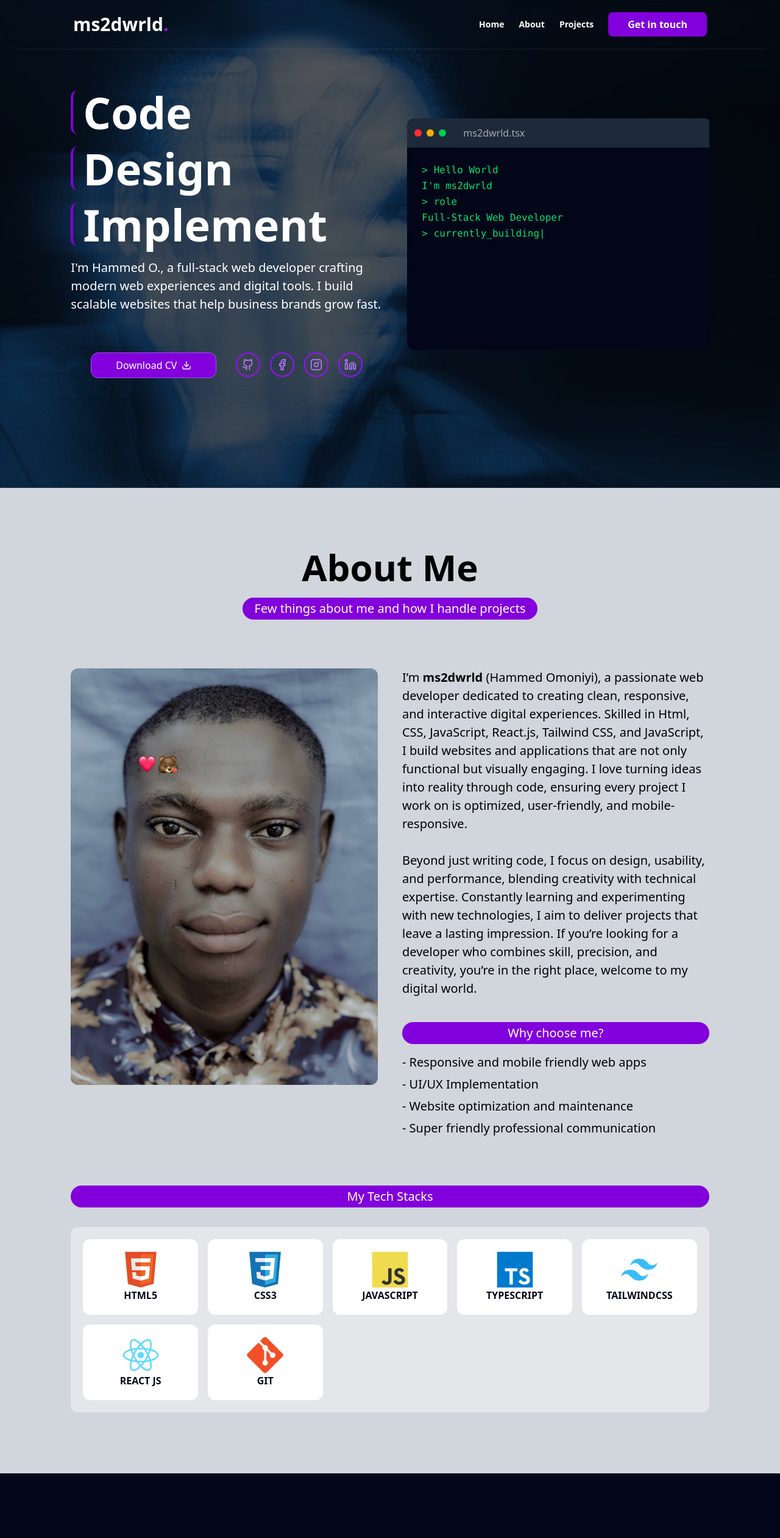
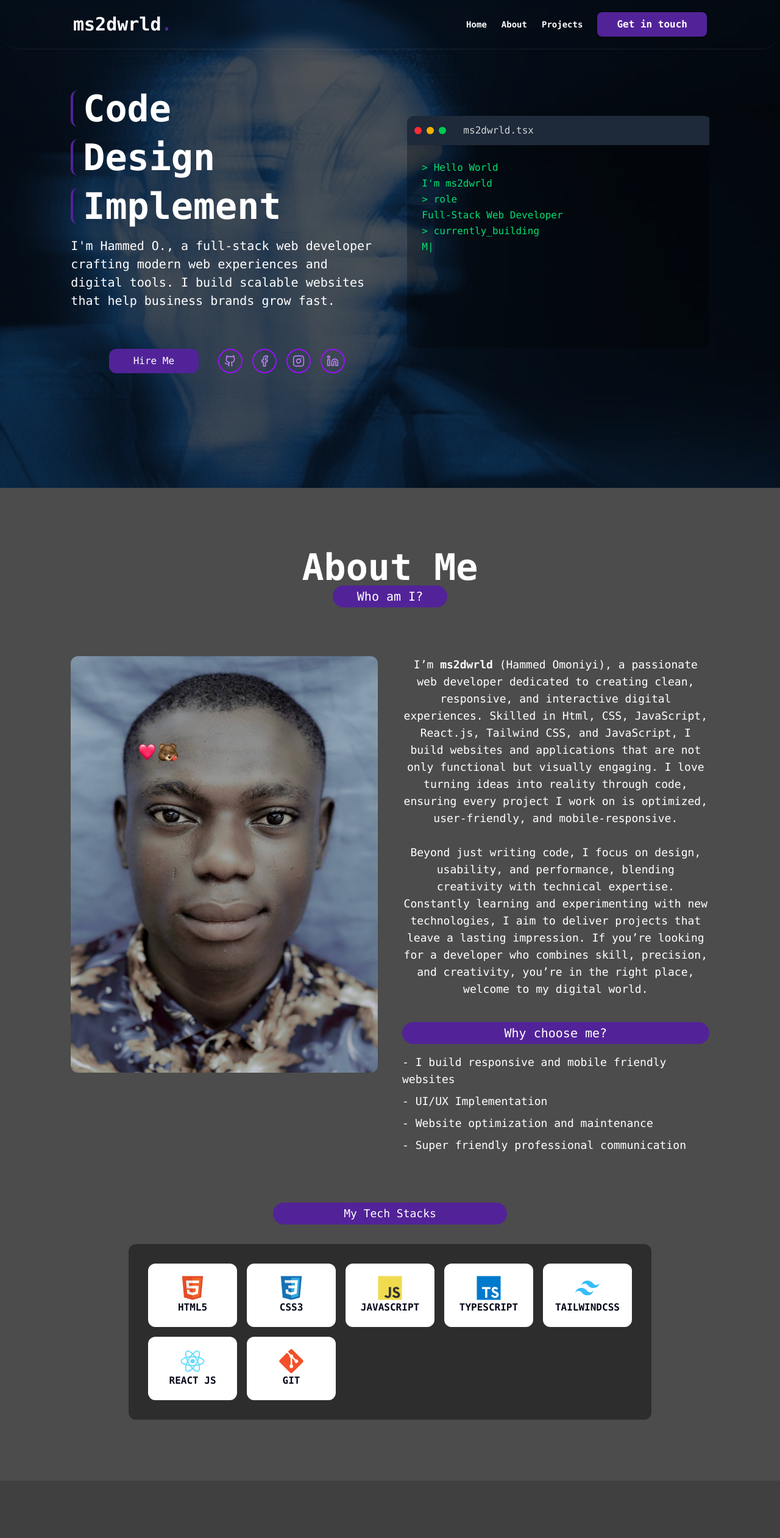
Before and after one commit to MORESUCCESS/react-portfolio, a React (Vite) app: page / in a window 1280 px wide. Shown: the top 2522 px of the page at 61% size. Built offline with nearby package versions, Linux system fonts and the light colour scheme.

Commit message:
Restructured my entire portfolio

```diff
--- a/src/components/footer.jsx
+++ b/src/components/footer.jsx
@@ -3,7 +3,7 @@ import { Mail } from "lucide-react";
 
 const Footer = ()=>{
     return(
-       <div className="bg-[#020618] py-10">
+       <div className="bg-black/80 py-10 font-mono">
             <div className="mx-auto w-9/11">
                 <div className="grid lg:grid-cols-2">
                     <div className="flex items-start flex-col space-y-2 pb-4 border-b-white/60 w-fit">
@@ -17,7 +17,7 @@ const Footer = ()=>{
                     </div>
                 </div>
 
-            <div className="text-white/70 py-4 text-center mb-10">
+            <div className="text-white/70 py-4 text-center mb-10 border-t-1 mt-5">
                 <p className="text-sm">&copy; 2026 ms2dwrld (Hammed Omoniyi)</p>
             </div>
             </div>
--- a/src/components/hero.jsx
+++ b/src/components/hero.jsx
@@ -1,4 +1,3 @@
-import { Download } from "lucide-react";
 import SocialIcons from "./socialIcons";
 import TerminalHero from "./terminal";
 import { motion } from "framer-motion";
@@ -6,7 +5,7 @@ import { motion } from "framer-motion";
 
 const Hero = ()=>{
     return(
-        <div className="flex gap-10 lg:flex-row flex-col items-center justify-center lg:justify-between">
+        <div className="font-mono flex gap-10 lg:flex-row flex-col items-center justify-center lg:justify-between">
             <div className="lg:max-w-lg py-0 space-y-6 flex flex-col lg:items-center lg:text-start text-start lg:order-none order-2">
                 <motion.div className="text-white space-y-5"
                 initial={{ opacity: 0, y: 50 }}
@@ -15,10 +14,10 @@ const Hero = ()=>{
                 exit={{ x: "100%", transition: { duration: 0.1 } }}
                 >
                     {/* <p className="text-xl lg:mb-0 mb-2">Full-Stack Web Developer</p> */}
-                    <h1 className="lg:text-7xl text-5xl font-bold border-l-4 pl-4 border-purple-700 rounded-xl">Code</h1>
-                    <p className="lg:text-7xl text-5xl text-white font-bold pl-4 border-l-4 border-purple-700 rounded-xl">Design</p>
-                    <p className="lg:text-7xl text-5xl text-white font-bold pl-4 border-l-4 border-purple-700 rounded-xl">Implement</p>
-                    <p className="lg:mt-5 mt-8 text-[20px]">I'm Hammed O., a full-stack web developer crafting modern web experiences and digital tools. I build scalable websites that help business brands grow fast.</p>
+                    <h1 className="lg:text-6xl text-4xl font-bold border-l-4 pl-4 border-[#522398] rounded-xl">Code</h1>
+                    <p className="lg:text-6xl text-4xl text-white font-bold pl-4 border-l-4 border-[#522398] rounded-xl">Design</p>
+                    <p className="lg:text-6xl text-4xl text-white font-bold pl-4 border-l-4 border-[#522398] rounded-xl">Implement</p>
+                    <p className="lg:mt-5 mt-8 lg:text-[20px]">I'm Hammed O., a full-stack web developer crafting modern web experiences and digital tools. I build scalable websites that help business brands grow fast.</p>
                 </motion.div>
                 <motion.div className="items-start mt-10 flex lg:flex-row flex-col gap-8"
                     initial={{ opacity: 0, x: 50 }}
@@ -26,9 +25,9 @@ const Hero = ()=>{
                     transition={{ duration: 2 }}
                     exit={{ y: "100%", transition: { duration: 0.1 } }}
                 >
-                    <a href="/cv_download.pdf" download className="bg-purple-700 text-white hover:bg-purple-600 duration-300 cursor-pointer text-purple-400 border border-purple-500 flex items-center gap-2 rounded-xl py-2 px-10">
-                        Download CV
-                        <Download className="w-4 h-4"/>
+                    <a href="#contactme" className="bg-[#522398] text-white duration-300 cursor-pointer flex items-center gap-2 rounded-xl py-2 px-10">
+                        Hire Me
+                        {/* <Download className="w-4 h-4"/> */}
                     </a>
                     <SocialIcons/>
                 </motion.div>
--- a/src/components/navBar.jsx
+++ b/src/components/navBar.jsx
@@ -2,16 +2,16 @@ import NavLinksItems from "./navLinksItems";
 
 const NavBar = ()=>{
     return(
-        <nav className="fixed top-0 w-full rounded-4xl lg:py-5 py-2 z-100 border-b border-white/8 backdrop-blur flex items-center justify-between lg:px-30 px-6">
+        <nav className="font-mono fixed top-0 w-full rounded-4xl lg:py-5 py-2 z-100 border-b border-white/8 backdrop-blur flex items-center justify-between lg:px-30 px-6">
             <div>
-                <h1 className="lg:text-3xl text-white font-bold">ms2dwrld<span className="text-3xl text-purple-600">.</span></h1>
+                <h1 className="lg:text-3xl text-white font-bold">ms2dwrld<span className="text-3xl text-[#522398]">.</span></h1>
 
             </div>
                 <div className="flex gap-6 items-center">
                         <ul className="lg:block hidden text-white font-semibold text-sm cursor-pointer space-x-6">
                             <NavLinksItems/>
                         </ul>
-                    <a href="#contactme" className="hidden lg:block hover:scale-105 duration-300 hover:bg-purple-600 cursor-pointer text-white font-bold bg-purple-700 py-2 px-8 rounded-lg">Get in touch</a>
+                    <a href="#contactme" className="hidden lg:block hover:scale-105 duration-300 hover:bg-purple-600 cursor-pointer text-white font-bold bg-[#522398] py-2 px-8 rounded-lg">Get in touch</a>
                 </div>
 
                 <div className="lg:hidden">
--- a/src/components/socialIcons.jsx
+++ b/src/components/socialIcons.jsx
@@ -6,7 +6,7 @@ const SocialIcons = ()=>{
             <a href="https://github.com/MORESUCCESS" target="_blank" className="flex duration-300 items-center py-2 px-2 hover:bg-purple-800 hover:text-white cursor-pointer rounded-full text-purple-400 border-2 border-purple-600">
                 <Github className="w-5 h-5"/>
             </a>
-            <a href="https://www.facebook.com/share/1DMU72kPo4/?mibextid=wwXlfr" target="_blank" className="flex duration-300 items-center py-1.5 px-2 hover:bg-purple-700 hover:text-white cursor-pointer rounded-full text-purple-400 border-2 border-purple-600">
+            <a href="https://www.facebook.com/share/17HXPigjtm/?mibextid=wwXIfr" target="_blank" className="flex duration-300 items-center py-1.5 px-2 hover:bg-purple-700 hover:text-white cursor-pointer rounded-full text-purple-400 border-2 border-purple-600">
                 <Facebook className="w-5 h-5"/>
             </a>
             <a href="https://www.instagram.com/ms2dwrld" target="_blank" className="flex duration-300 items-center py-1.5 px-2 hover:bg-purple-700 hover:text-white cursor-pointer rounded-full text-purple-400 border-2 border-purple-600">
--- a/src/components/terminal.jsx
+++ b/src/components/terminal.jsx
@@ -64,14 +64,14 @@ const TerminalHero = () => {
   }, [charIndex, lineIndex]);
 
   return (
-    <div className="bg-[#020618] rounded-xl shadow-lg overflow-hidden w-[500px] h-[380px]">
+    <div className="font-mono bg-black/30 rounded-xl shadow-lg overflow-hidden w-[500px] h-[380px]">
 
       {/* terminal header */}
       <div className="flex gap-2 p-3 bg-gray-800 items-center">
         <span className="w-3 h-3 bg-red-500 rounded-full"></span>
         <span className="w-3 h-3 bg-yellow-500 rounded-full"></span>
         <span className="w-3 h-3 bg-green-500 rounded-full"></span>
-        <p className="ml-5 text-white/60">ms2dwrld.tsx</p>
+        <p className="ml-5 text-white/80">ms2dwrld.tsx</p>
       </div>
 
       {/* terminal body */}
--- a/src/pages/home.jsx
+++ b/src/pages/home.jsx
@@ -23,6 +23,15 @@ const techItem = {
 }
 
     const projects=[
+        {
+            title: "Da-Lead",
+            image: "dalead.PNG",
+            description: "A platform that help freelancers and hustlers find the right leads, and let them know why the should reach out to them.",
+            stack: "TypScript, TailwindCSS, Framer motion +1",
+            live: "https://da-lead.vercel.app/",
+            githubLink: "https://github.com/MORESUCCESS/da-lead.git",
+            status: "Completed"
+        },
         {
             title: "Gemini Clone",
             image: "geminiClone.png",
@@ -87,7 +96,7 @@ const techItem = {
   return (
     <>
       <motion.div
-        className="lg:min-h-screen h-full lg:overflow-hidden bg-center bg-no-repeat bg-cover relative lg:py-30 py-40 lg:pb-0 pb-20"
+        className="font-mono lg:min-h-screen h-full lg:overflow-hidden bg-center bg-no-repeat bg-cover relative lg:py-30 py-40 lg:pb-0 pb-20"
          initial={{ opacity: 0, y: 80 }}
         animate={{ opacity: 1, y: 0 }}
         transition={{ duration: 0.8, ease: "easeOut" }}
@@ -105,16 +114,16 @@ const techItem = {
       </motion.div>
 
       {/* about me */}
-      <section id="aboutme" className="bg-gray-300">
-        <div className="w-9/11 mx-auto py-25">
-          <motion.div className="flex flex-col items-center justify-center space-y-5"
+      <section id="aboutme" className="bg-black/70 font-mono">
+        <div className="w-9/11 mx-auto lg:py-25 py-20">
+          <motion.div className="flex flex-col items-center justify-center"
             initial={{ opacity: 0, y: 60 }}
             whileInView={{ opacity: 1, y: 0 }}
             viewport={{ once: true }}
             transition={{ duration: 2 }}
           >
-            <h1 className="text-6xl font-bold text-center">About Me</h1>
-            <p className="mb-20 text-center lg:text-xl bg-purple-700 text-white py-1 rounded-full w-fit px-5">Few things about me and how I handle projects</p>
+            <h1 className="lg:text-6xl text-3xl text-white font-bold text-center font-mono">About Me</h1>
+            <p className="mb-20 text-center lg:text-xl bg-[#522398] text-white py-1 rounded-full w-fit px-10 font-mono">Who am I?</p>
           </motion.div>
           <motion.div className="grid lg:grid-cols-2 gap-10 items-start"
             initial={{ opacity: 0, y: 60 }}
@@ -130,7 +139,7 @@ const techItem = {
             </div>
 
             <div>
-              <p className="lg:text-[20px]">
+              <p className="lg:text-lg text-white text-center font-mono">
                 I’m <b>ms2dwrld</b> (Hammed Omoniyi), a passionate web developer dedicated to creating clean, responsive, and interactive digital experiences. Skilled in Html, CSS, JavaScript, React.js, Tailwind CSS, and JavaScript, I build websites and applications that are not only functional but visually engaging. I love turning ideas into reality through code, ensuring every project I work on is optimized, user-friendly, and mobile-responsive.
 
                 <br/><br/>Beyond just writing code, I focus on design, usability, and performance, blending creativity with technical expertise. Constantly learning and experimenting with new technologies, I aim to deliver projects that leave a lasting impression.
@@ -144,10 +153,10 @@ const techItem = {
                 viewport={{ once: true }}
                 transition={{ duration: 0.7 }}
               >
-                <p className="mt-10 text-center lg:text-xl bg-purple-700 text-white py-1 rounded-full w-full px-5"
+                <p className="mt-10 text-center lg:text-xl bg-[#522398] text-white py-1 rounded-full w-full"
                 >Why choose me?</p>
-                <div className="space-y-2 mt-4 lg:text-xl">
-                    <p>- Responsive and mobile friendly web apps</p>
+                <div className="space-y-2 mt-4 lg:text-lg text-white">
+                    <p>- I build responsive and mobile friendly websites</p>
                     <p>- UI/UX Implementation</p>
                     <p>- Website optimization and maintenance</p>
                     <p>- Super friendly professional communication</p>
@@ -156,9 +165,9 @@ const techItem = {
             </div>
           </motion.div>
 
-          <div className="mt-20">
-                <p className="mb-8 text-center text-xl bg-purple-700 text-white py-1 rounded-full w-full px-5">My Tech Stacks</p>
-                <motion.div className="grid lg:grid-cols-5 grid-cols-2 place-items-start gap-4 bg-white/40 p-5 rounded-xl"
+          <div className="mt-20 flex flex-col items-center jsutify-center">
+                <p className="mb-8 text-center bg-[#522398] lg:text-lg text-white py-1 rounded-full lg:w-sm lg-px-0 px-23">My Tech Stacks</p>
+                <motion.div className="grid lg:grid-cols-5 grid-cols-2 place-items-start gap-4 bg-black/40 p-8 rounded-xl"
                     variants={container}
                     initial="hidden"
                     whileInView="show"
@@ -168,10 +177,10 @@ const techItem = {
                         techStack.map((item, index)=>(
                             <motion.div key={index}
                             variants={techItem}
-                            className="duration-300 w-full hover:scale-110 transition-transform flex space-y-2 cursor-pointer w-[130px] rounded-xl flex-col bg-white p-5 items-center justify-center">
+                            className="duration-300 w-full hover:scale-110 transition-transform flex space-y-2 cursor-pointer rounded-xl flex-col bg-white p-5 items-center justify-center">
                                 <div className="flex flex-col items-center jsutify-center">
                                     <img src={item.stack}
-                                    className="w-[60px] h-[60px]"
+                                    className="w-[40px] h-[40px]"
                                     alt={item.stack}/>
                                     <p className="text-[#020618] font-bold">{item.name}</p>
                                 </div>
@@ -184,7 +193,7 @@ const techItem = {
       </section>
 
       {/* Projects */}
-      <section id="projects" className="py-25 bg-[#020618]">
+      <section id="projects" className="py-25 bg-black/75 font-mono">
         <div className="mx-auto w-9/11">
             <motion.div className="flex flex-col items-center justify-center space-y-5"
                 initial={{ opacity: 0, x: -80 }}
@@ -192,8 +201,8 @@ const techItem = {
                 viewport={{ once: true }}
                 transition={{ duration: 0.7 }}
             >
-                <h1 className="text-6xl font-bold text-center text-white">Projects</h1>
-                <p className="lg:mb-20 text-center lg:text-xl bg-purple-700 text-white py-1 rounded-full w-fit px-5">Here are the lists of projects I have built successfully!</p>
+                <h1 className="lg:text-6xl text-3xl font-bold text-center text-white">Projects</h1>
+                <p className="lg:mb-10 text-center lg:text-xl bg-[#522398] text-white py-1 rounded-full w-fit px-5">Here are the lists of projects I have built successfully!</p>
             </motion.div>
             <div className="grid lg:grid-cols-3 py-20 lg:gap-10 gap-20">
                 {
@@ -211,7 +220,7 @@ const techItem = {
                                 <p className="italic text-purple-400">{item.stack}</p>
                                 <div className="flex items-center justify-between mt-5">
                                     <button>
-                                        <a href={item.live} target="_blank" className="flex gap-2 bg-purple-700 py-2 px-5 rounded-lg hover:bg-purple-500">
+                                        <a href={item.live} target="_blank" className="flex gap-2 bg-[#522398] py-2 px-5 rounded-lg hover:bg-purple-500">
                                             View Project
                                             <ArrowRight/>
                                         </a>
@@ -223,7 +232,7 @@ const techItem = {
                                 </div>
                             </div>
 
-                            <p className="absolute top-3 left-5 bg-green-400 px-5 rounded-full">{item.status}</p>
+                            <p className="absolute text-xs top-3 left-5 bg-green-400 px-5 py-1 rounded-full">{item.status}</p>
                         </motion.div>
                     ))
                 }
@@ -232,7 +241,7 @@ const techItem = {
       </section>
 
       {/* Contact me */}
-      <section id="contactme" className="bg-gray-300 py-20">
+      <section id="contactme" className="bg-black/70 py-20 font-mono">
             <motion.div className="w-9/11 mx-auto"
                 initial={{ opacity: 0, x: -80 }}
                 whileInView={{ opacity: 1, x: 0 }}
@@ -240,8 +249,8 @@ const techItem = {
                 transition={{ duration: 0.7 }}
             >
                 <div className="flex flex-col items-center justify-center space-y-5">
-                    <h1 className="lg:text-6xl text-5xl font-bold text-center">Contact me</h1>
-                    <p className="mb-20 text-center lg:text-xl bg-purple-700 text-white py-1 rounded-full w-fit px-5">Do you run a business brand and need a website to promote your business?</p>
+                    <h1 className="lg:text-6xl text-3xl font-bold text-center text-white">Contact me</h1>
+                    <p className="mb-20 text-center lg:text-xl bg-[#522398] text-white py-1 rounded-full w-fit px-5">Do you run a business brand and need a website to promote your business?</p>
                 </div>
             </motion.div>
 
@@ -252,38 +261,38 @@ const techItem = {
                 transition={{ duration: 0.7 }}
             >
                 <div className="space-y-5">
-                    <h1 className="text-3xl font-bold">Just a click away!</h1>
-                    <p className="text-xl">Do you have any project idea at all? get in touch, let's turn your ideas into creativity!</p>
+                    <h1 className="text-3xl font-bold text-white">Just a click away!</h1>
+                    <p className="text-xl text-white">I'm always available to work, both remote and on-site, let's build something great together.</p>
 
                     <div className="lg:flex hidden items-center gap-4 mt-15">
-                        <Mail className="w-10 h-10 text-purple-700"/>
-                        <p className="text-xl">ms2dwrld@gmail.com</p>
+                        <Mail className="w-10 h-10 text-[#522398]"/>
+                        <p className="lg:text-xl text-white">ms2dwrld@gmail.com</p>
                     </div>
                 </div>
 
-                <div>
-                    <form action="mailto:ms2dwrld@gmail.com" method="post" encType="text/plain" className="flex justify-between flex-wrap gap-3">
-                        <div className="space-y-3">
+                <div className="bg-black/40 p-8 rounded-xl">
+                    <form action="mailto:ms2dwrld@gmail.com" method="post" encType="text/plain" className="text-white w-full space-y-3 flex flex-col">
+                        <div className="space-y-3 text-white w-full flex flex-col">
                             <p className="text-xl">First Name</p>
                             <input type="text"
                                 required
                                 placeholder="First name..."
-                                className="pl-2 border-2 border-black/50 outline-none py-2 text-xl rounded-xl"/>
+                                className="pl-2 border-1 border-white/10 outline-none py-2 text-lg rounded-xl"/>
                         </div>
-                        <div className="space-y-3">
-                            <p className="lg:text-xl">Last Name</p>
+                        <div className="space-y-3 flex flex-col">
+                            <p className="text-xl">Last Name</p>
                             <input type="text"
                                 required
                                 placeholder="Last name..."
-                                className="pl-2 border-2 border-black/50 outline-none py-2 text-xl rounded-xl"/>
+                                className="pl-2 border-1 border-white/10 outline-none py-2 text-lg rounded-xl"/>
                         </div>
 
-                        <div className="space-y-3 w-full">
-                            <p className="lg:text-xl">Email <span className="text-red-600">*</span></p>
+                        <div className="space-y-3 w-full flex flex-col">
+                            <p className="text-xl">Email <span className="text-red-600">*</span></p>
                             <input type="email"
                                 required
                                 placeholder="Email address.."
-                                className="pl-2 border-2 border-black/50 outline-none py-2 text-xl rounded-xl w-full"/>
+                                className="pl-2 border-1 border-white/10 outline-none py-2 text-lg rounded-xl"/>
                         </div>
 
                         <div className="space-y-3 w-full">
@@ -291,11 +300,11 @@ const techItem = {
                             <textarea maxLength={5}
                                 required
                                 placeholder="Your message goes here..."
-                                className="pl-2 border-2 border-black/50 outline-none py-2 text-xl rounded-xl w-full"/>
+                                className="pl-2 border-1 border-white/10 outline-none py-2 text-lg rounded-xl w-full"/>
                         </div>
 
                         <div>
-                            <button type="submit" className="hover:bg-purple-600 bg-purple-700 text-white py-2 px-6 rounded-xl cursor-pointer active:scale-90 transition-transform duration-300">Send Message</button>
+                            <button type="submit" className="bg-[#522398] text-white py-2 px-6 rounded-xl cursor-pointer active:scale-90 transition-transform duration-300">Send Message</button>
                         </div>
                     </form>
                 </div>
```
Also changed, not shown: src/components/hamburger.jsx (+5 -5 lines), public/dalead.PNG (added).
